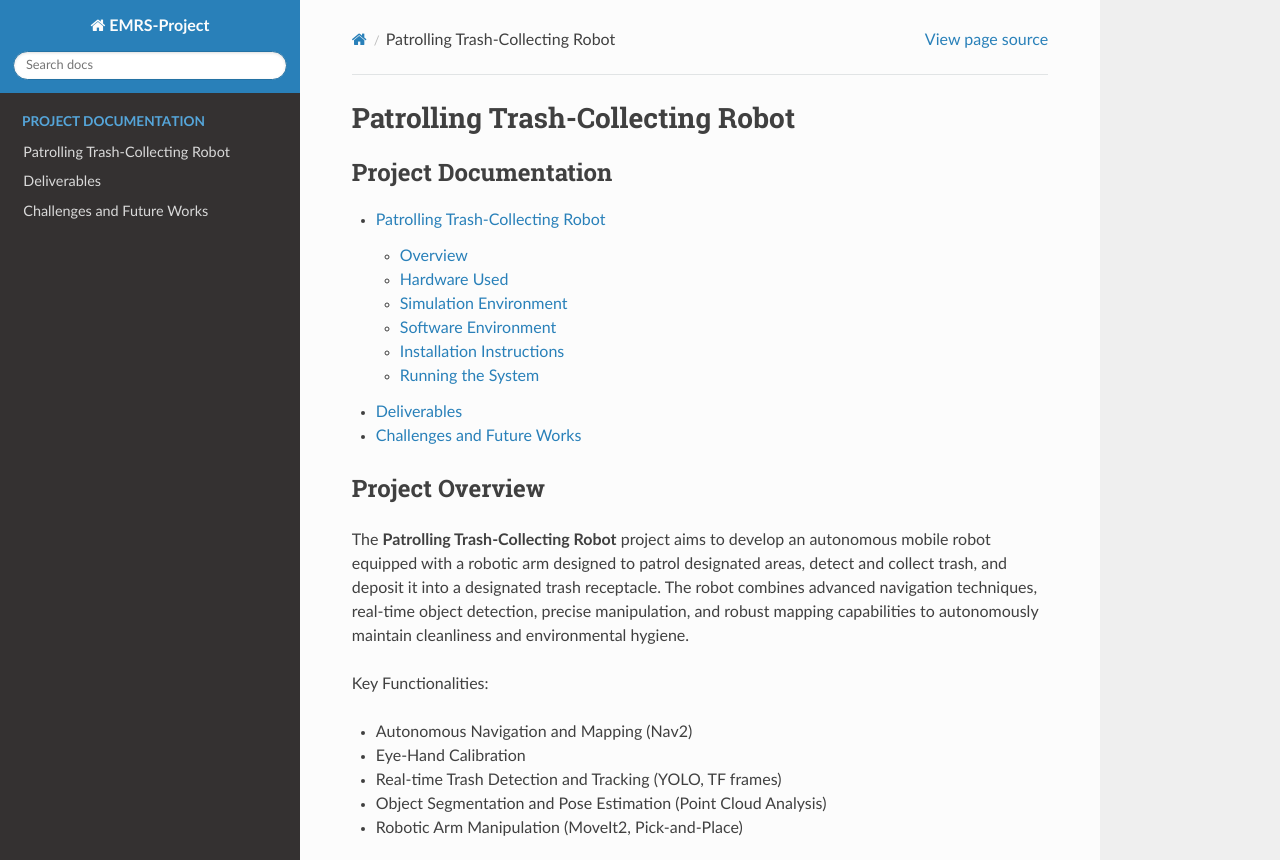
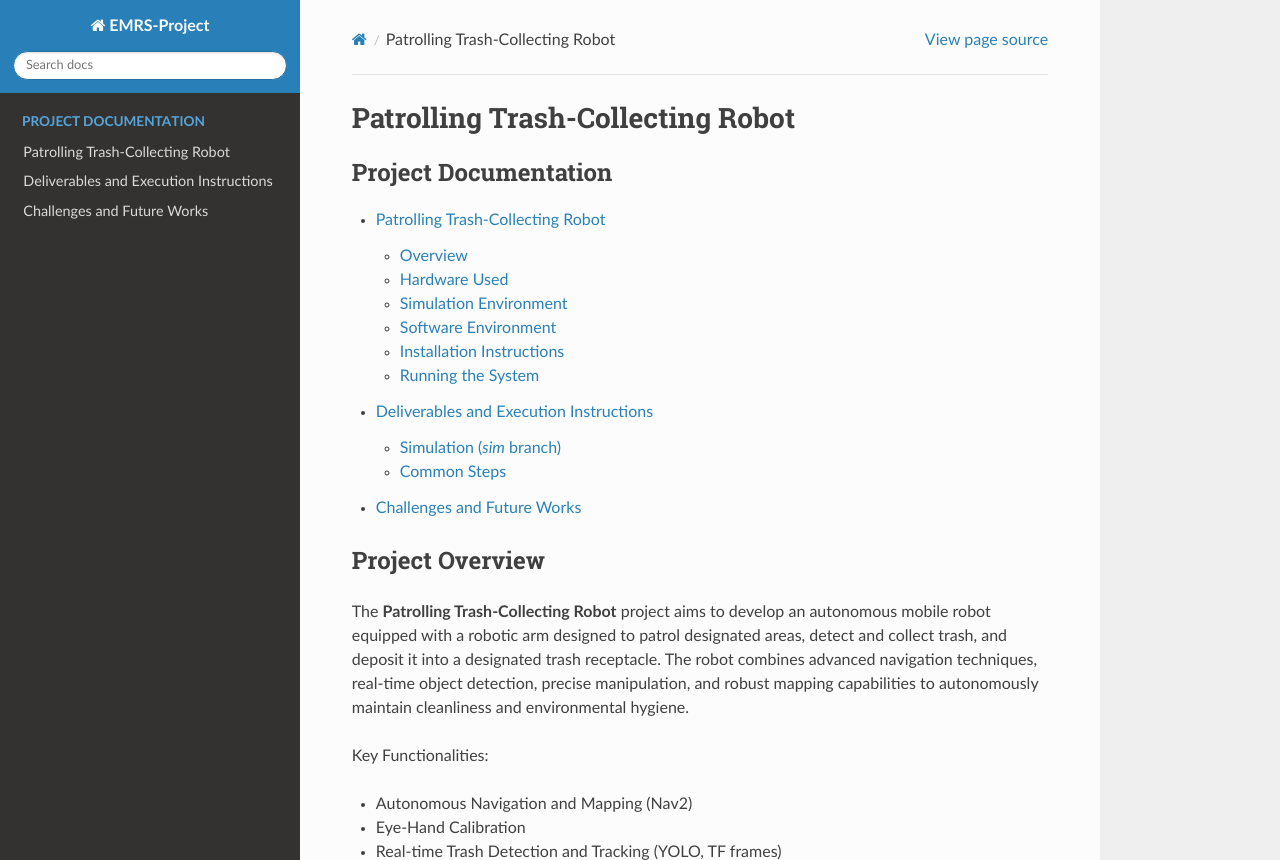
Before and after one commit to mrvgao/EMRS-doc, a Sphinx documentation site: the page built from docs/source/index.rst, in a window 1280 px wide and 900 px high, cut to the strip 0-860 px from the top of the window. Built offline with Sphinx 7.4.7 and the Read the Docs theme 3.1.0, drawn with Linux system fonts in a browser that asks for light colours; part of the change alters nothing that is shown.

Commit message:
add deliveriables

```diff
--- a/docs/source/deliverables.rst
+++ b/docs/source/deliverables.rst
@@ -1,2 +1,152 @@
-Deliverables
-==================================
+Deliverables and Execution Instructions
+============
+
+This section summarizes the **completed deliverables** of the Patrolling Trash-Collecting Robot project. Refer to the **Project Introduction** for full system overview, hardware details, and environment setup.
+
+Simulation (`sim` branch)
+--------------------------
+
+.. list-table:: Simulation Deliverables
+   :header-rows: 0
+
+   * - .. image:: /images/placeholder.png
+         :alt: Robot Description
+         :align: center
+         :scale: 50%
+     - **Robot Description & Visualization**
+
+       URDF includes TurtleBot4 base, OpenManipulator-X arm, LiDAR & RealSense.
+
+       **Launch** RViz:
+       .. code-block:: bash
+
+          ros2 launch turtlebot4_manipulator_description \
+            t4_manipulator_description.launch.py rviz:=true
+
+       **Key Nodes**:
+       - `robot_state_publisher`: broadcasts TF for all links
+       - `joint_state_publisher_gui`: interactive joint control
+       - `rviz2`: visualization
+
+   * - .. image:: /images/hardware_architecture.png
+         :alt: Robot Description
+         :align: center
+         :scale: 50%
+     - **Ignition Gazebo Testbed**
+
+       Simulation world with apartment & Wyman lab environments (SDF).
+
+       **Launch** Ignition + Nav2:
+       .. code-block:: bash
+
+          ros2 launch turtlebot4_manipulator_ignition \
+            t4_manipulator_ignition.launch.py localization:=true nav2:=true slam:=false
+
+       **Key Nodes**:
+       - `nav2_controller_server`: path following
+       - `nav2_planner_server`: global planning
+       - `lifecycle_manager_navigation`: manages Nav2 lifecycle
+       - `ign_gazebo`: physics + sensor plugins
+
+   * - .. image:: /images/gazebo_gif.gif
+         :alt: Ignition Gazebo
+         :align: center
+         :scale: 50%
+     - **Autonomous Patrolling**
+
+       Waypoint patrol via Nav2 behavior tree:
+       - Waypoints defined in `config/patrol_waypoints.yaml`
+       - Behavior configured in `patrol.launch.py`
+
+       **Execute** patrol:
+       .. code-block:: bash
+
+          ros2 launch turtlebot4_manipulator_navigation \
+            patrol.launch.py
+
+       **Key Nodes**:
+       - `patrol_robot_node`: reads and publishes waypoints
+       - `bt_navigator`: ROS2 Behavior Tree executor
+       - `waypoint_follower`: sequential goal execution
+
+   * - .. image:: /images/simulation.gif
+         :alt: Autonomous Patrolling
+         :align: center
+         :scale: 50%
+     - **Hand-Eye Calibration**
+
+       Calibrated camera-to-end-effector transform using MoveIt Calibration:
+       - Runs `moveit_calibration` pipeline
+       - Uses ArUco marker board for target detection
+       - Stores result as a static TF via `static_transform_publisher`
+
+   * - .. image:: /images/eye-calibration.png
+         :alt: Hand-Eye Calibration
+         :align: center
+         :scale: 50%
+     - **Hardware Deployment**
+
+       Real-world integration:
+       - TurtleBot4 base, OpenManipulator-X arm
+       - 2D LiDAR + Intel RealSense D435
+       - Verified ROS2 drivers & sensor topics
+
+   * - .. image:: /images/real_t4.gif
+         :alt: Hardware Patrol
+         :align: center
+         :scale: 50%
+     - **Navigation & Patrolling on Hardware**
+
+       Identical launch to simulation:
+       .. code-block:: bash
+
+          ros2 launch turtlebot4_manipulator_navigation \
+            patrol.launch.py
+
+       **Key Nodes**:
+       - Nav2 stack nodes (planner, controller, lifecycle)
+       - `patrol_robot_node`
+       - real sensor drivers
+
+   * - .. image:: /images/real_world_a.gif
+         :alt: Calibration Verification
+         :align: center
+         :scale: 50%
+     - **Calibration & Verification**
+
+       - Verified hand-eye transform on physical setup
+       - Tested pick poses with MoveIt2 planning in real environment
+
+Common Steps
+------------
+
+.. list-table:: Workspace & Branch Setup
+   :header-rows: 0
+
+   * - .. image:: /images/placeholder.png
+         :alt: Workspace Setup
+         :align: center
+         :scale: 50%
+     - **Workspace Initialization**
+
+       .. code-block:: bash
+
+          mkdir -p ~/rsp_ws/src && cd ~/rsp_ws/src
+          git clone https://github.com/mrvgao/rsp-proj.git
+          cd ~/rsp_ws
+          rosdep install --from-paths src --ignore-src -r -y
+          colcon build --symlink-install && source install/setup.bash
+
+   * - .. image:: /images/placeholder.png
+         :alt: Branch Selection
+         :align: center
+         :scale: 50%
+     - **Branch Selection**
+
+       .. code-block:: bash
+
+          cd ~/rsp_ws/src/rsp-proj
+          git checkout sim   # for simulation
+          git checkout real  # for real hardware deployment
+
+All source packages and launch configurations are available in the [`rsp-proj`](https://github.com/jhu-rsp/rsp-project-team-emrs) repository under the `sim` and `real` branches respectively. For detailed architecture and usage, see the **Project Introduction**, **Hardware**, **Mapping**, **Navigation**, and **Manipulation** chapters.
```
